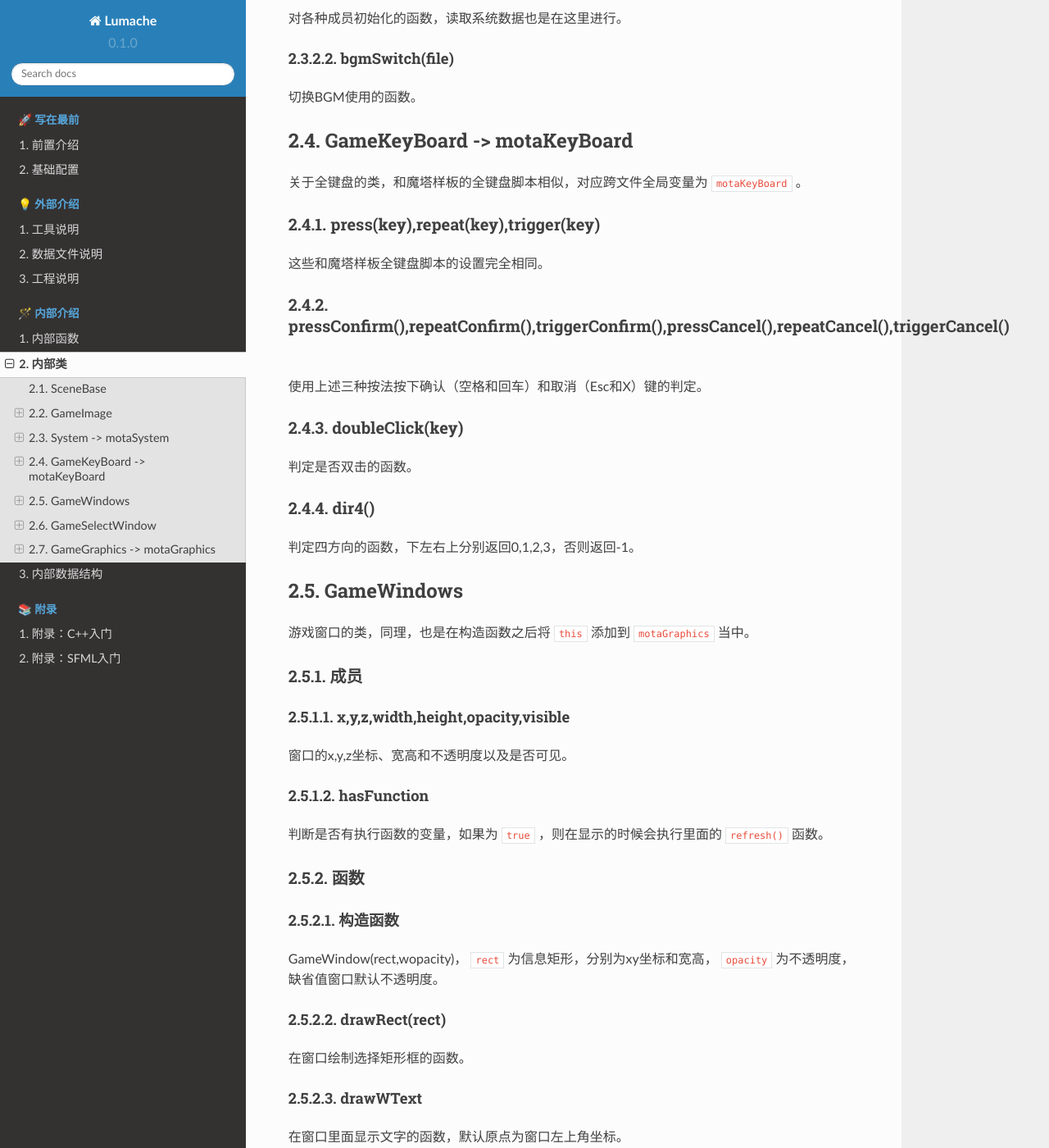
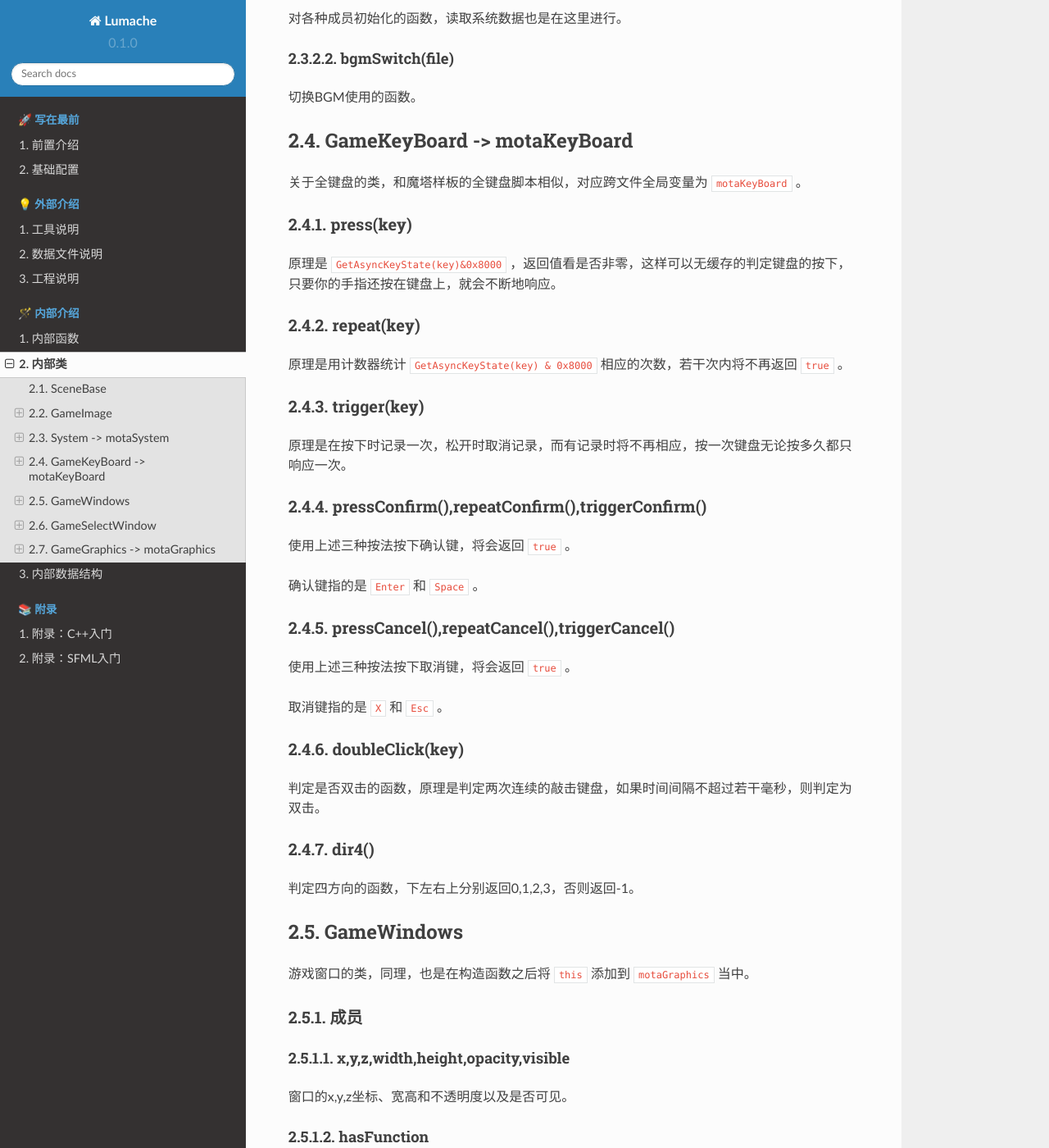
Before and after one commit to JasonLeon01/mota_cpp_tutorial, a Sphinx documentation site: the page built from docs/source/inner/classes.rst, in a window 1280 px wide and 1400 px high, scrolled down 1838 px. Shown: the whole window at 82% size. Built offline with Sphinx 7.4.7 and the Read the Docs theme 2.0.0, drawn with Linux system fonts in a browser that asks for light colours.

Commit message:
Update classes.rst

```diff
--- a/docs/source/inner/classes.rst
+++ b/docs/source/inner/classes.rst
@@ -89,20 +89,39 @@ GameKeyBoard -> motaKeyBoard
 
 关于全键盘的类，和魔塔样板的全键盘脚本相似，对应跨文件全局变量为 ``motaKeyBoard`` 。
 
-press(key),repeat(key),trigger(key)
---------------------------------------
+press(key)
+----------
 
-这些和魔塔样板全键盘脚本的设置完全相同。
+原理是 ``GetAsyncKeyState(key)&0x8000`` ，返回值看是否非零，这样可以无缓存的判定键盘的按下，只要你的手指还按在键盘上，就会不断地响应。
 
-pressConfirm(),repeatConfirm(),triggerConfirm(),pressCancel(),repeatCancel(),triggerCancel()
----------------------------------------------------------------------------------------------
+repeat(key)
+------------
 
-使用上述三种按法按下确认（空格和回车）和取消（Esc和X）键的判定。
+原理是用计数器统计 ``GetAsyncKeyState(key) & 0x8000`` 相应的次数，若干次内将不再返回 ``true`` 。
+
+trigger(key)
+------------
+
+原理是在按下时记录一次，松开时取消记录，而有记录时将不再相应，按一次键盘无论按多久都只响应一次。
+
+pressConfirm(),repeatConfirm(),triggerConfirm()
+-----------------------------------------------
+
+使用上述三种按法按下确认键，将会返回 ``true`` 。
+
+确认键指的是 ``Enter`` 和 ``Space`` 。
+
+pressCancel(),repeatCancel(),triggerCancel()
+---------------------------------------------
+
+使用上述三种按法按下取消键，将会返回 ``true`` 。
+
+取消键指的是 ``X`` 和 ``Esc`` 。
 
 doubleClick(key)
 ----------------
 
-判定是否双击的函数。
+判定是否双击的函数，原理是判定两次连续的敲击键盘，如果时间间隔不超过若干毫秒，则判定为双击。
 
 dir4()
 ------
```
